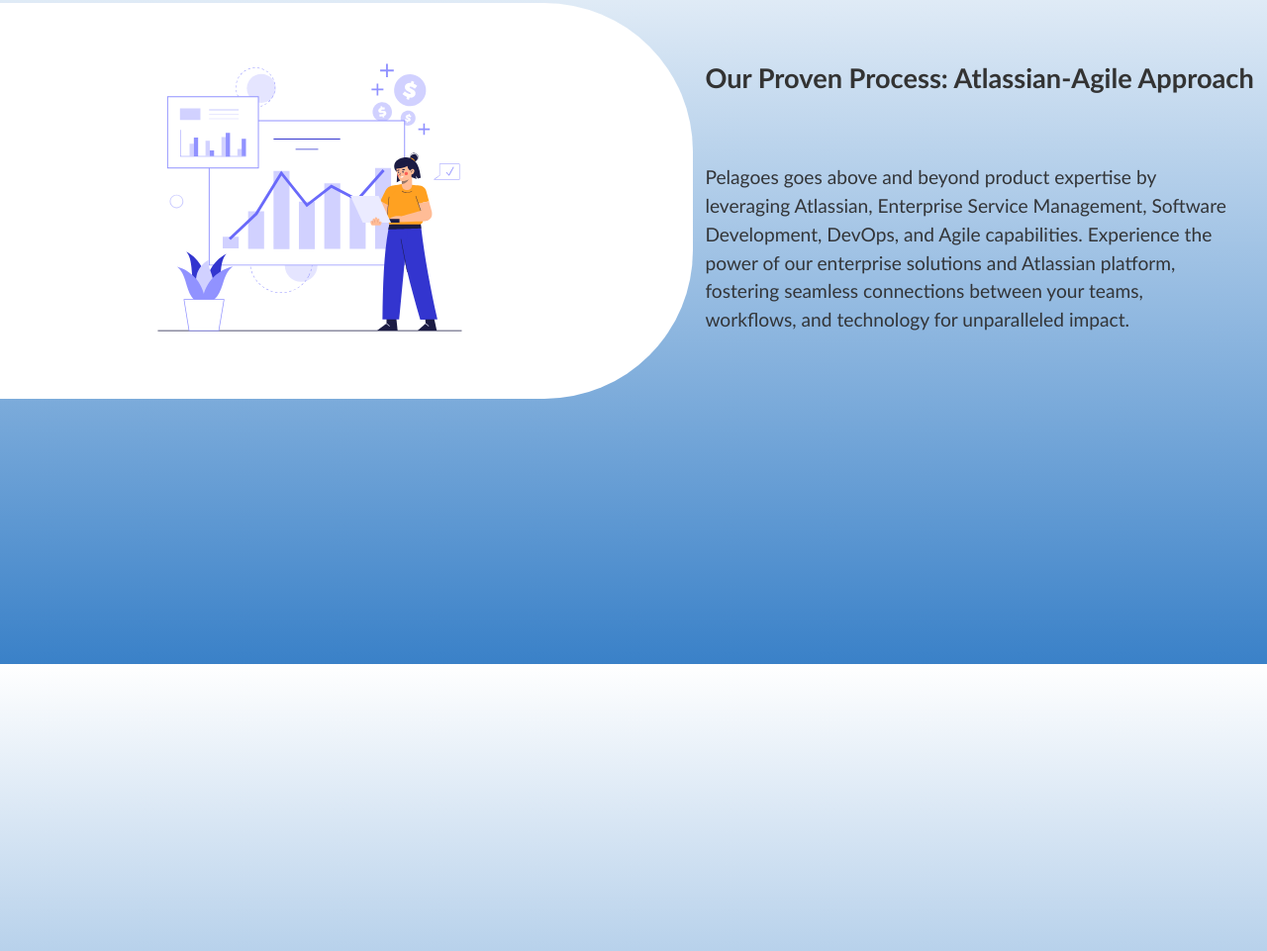
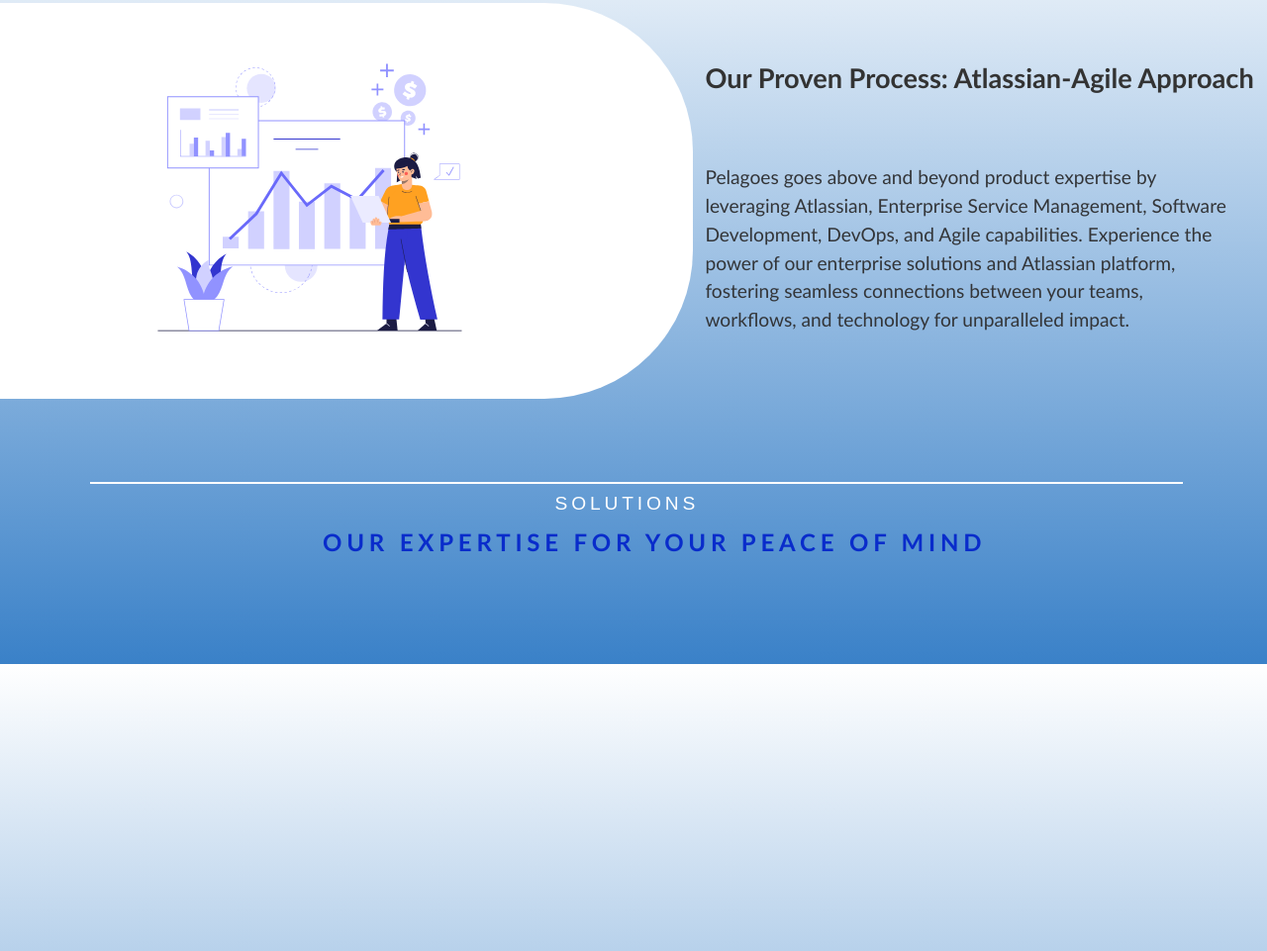
Before and after one commit to vallemedleys/pelagoes, a website built with Vite: page index.html in a window 1280 px wide. Shown: the part 929-1890 px from the top of the page at 99% size. Built offline with nearby package versions, Linux system fonts and the light colour scheme.

Commit message:
Main section

```diff
--- a/index.html
+++ b/index.html
@@ -115,6 +115,11 @@
             path: 'lottie-animation2.json' // the path to the animation json
           });
       </script>
+      <div id="whiteline2"></div>
+      <div id="solutionHeader">
+        <h3>SOLUTIONS</h3>
+        <h4>OUR EXPERTISE FOR YOUR PEACE OF MIND</h4>
+      </div>
 
     </section>
 
--- a/style.css
+++ b/style.css
@@ -303,7 +303,7 @@
 
 #whiteline1 {
   width: 20%;
-  height: 3px;
+  height: 2px;
   margin-left: 8.5%;
   background-color: white;
   z-index: 1;
@@ -356,6 +356,40 @@
   margin-left: 5%;
   cursor: pointer;
 }
+
+#whiteline2 {
+  width: 80%;
+  height: 2px;
+  margin-left: 3%;
+  background-color: white;
+  z-index: 1;
+  top: 56%;
+  position: absolute;
+}
+
+#solutionHeader h3{
+  font-size: 1.2em;
+  color: #ffffff;
+  font-family: "Arial", Arial;
+  font-weight: 200;
+  top: 55%;
+  margin-left: 37%;
+  position: absolute;
+  letter-spacing: 0.2em;
+
+}
+
+#solutionHeader h4{
+  font-size: 1.5em;
+  color: #092ccb;
+  font-family: "Optima", Optima;
+  top: 57%;
+  margin-left: 20%;
+  position: absolute;
+  letter-spacing: 0.2em;
+
+}
+
 
 /* Add this at the end of your existing CSS to modify styles for screens smaller than 768 pixels wide, typical for smartphones */
 @media (max-width: 500px) {
```
Also changed, not shown: contactpage.html (+1 -1 lines).
